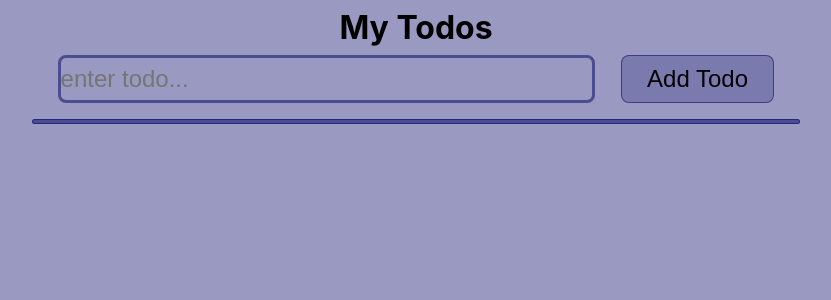
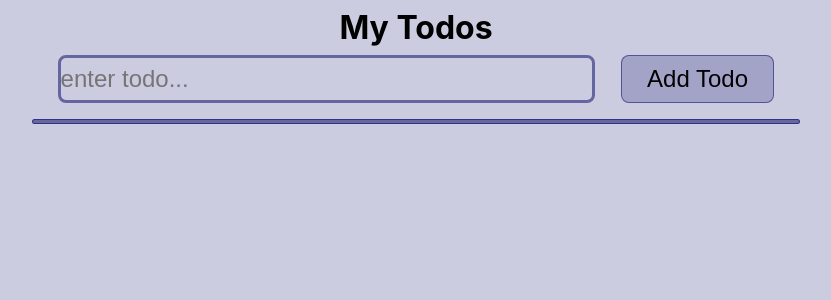
Before and after one commit to RameshNeupane/todo-app, a React (Create React App) app: page / in a window 1280 px wide. Shown: the top 300 px of the page, without its empty margins (224-1055 px from the left). Built offline with nearby package versions, Linux system fonts and the light colour scheme.

Commit message:
update app background color

```diff
--- a/src/App.css
+++ b/src/App.css
@@ -5,7 +5,7 @@
   display: flex;
   flex-direction: column;
   align-items: center;
-  background-color: rgba(0, 0, 100, 0.4);
+  background-color: rgba(0, 0, 100, 0.2);
 }
 
 .app-title {
```
